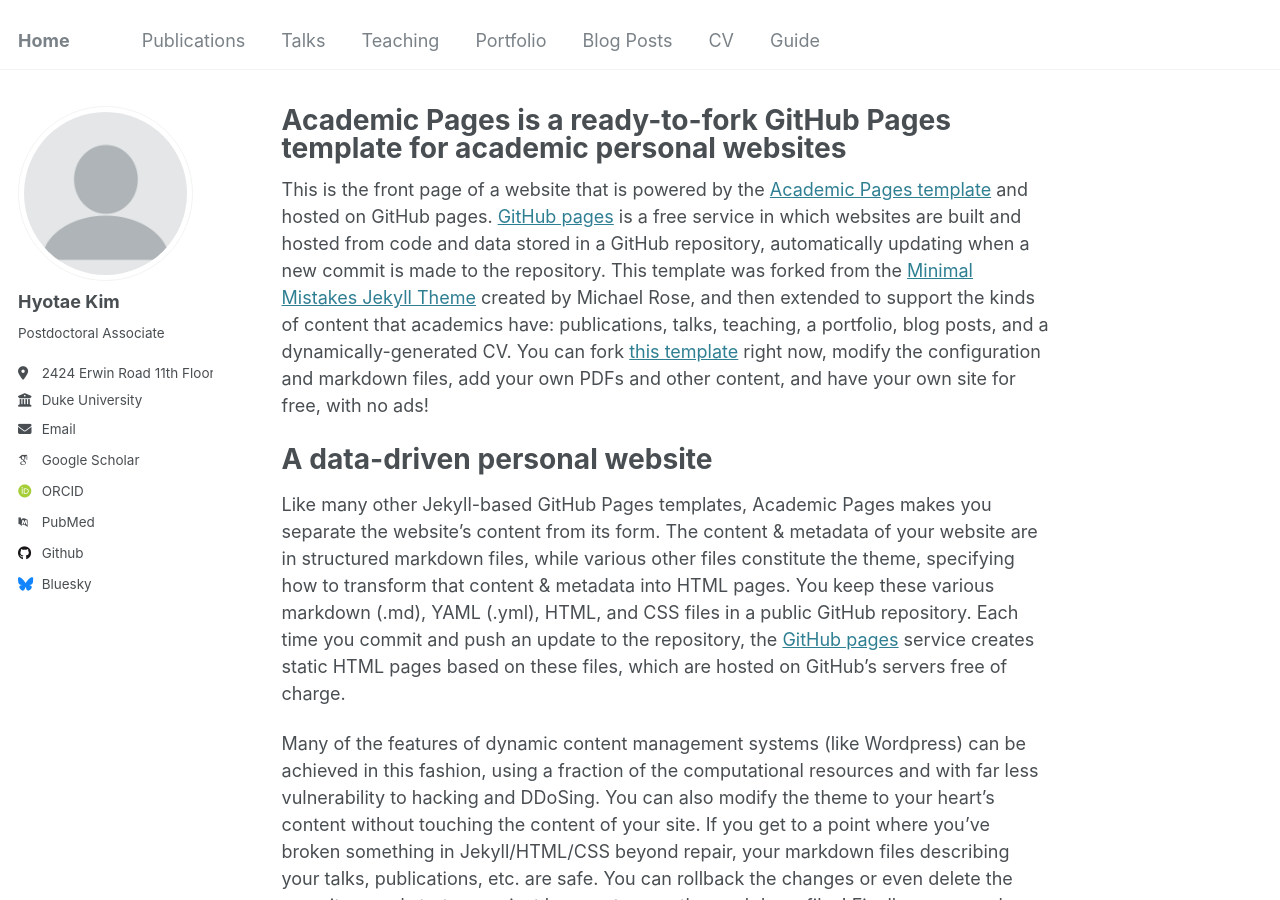
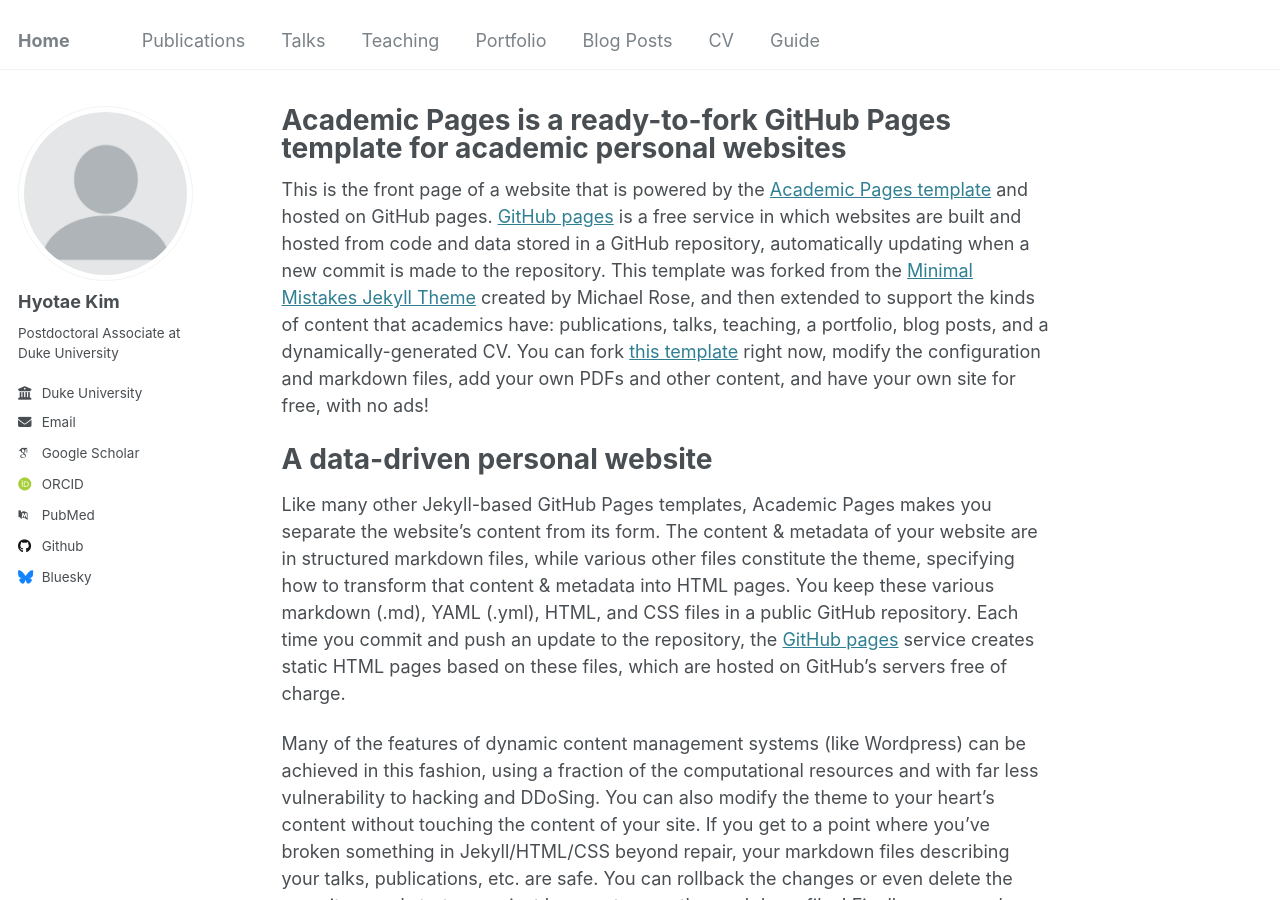
Before and after one commit to HyotaeKim/HyotaeKim.github.io, a Jekyll site: the page built from _pages/about.md, in a window 1280 px wide and 900 px high. Built offline with Jekyll 4.4.1, drawn with Linux system fonts in a browser that asks for light colours; some web fonts are replaced.

Commit message:
Update _config.yml

```diff
--- a/_config.yml
+++ b/_config.yml
@@ -24,8 +24,8 @@ author:
   avatar           : "profile.png"
   name             : "Hyotae Kim"
   pronouns         : # example: "she/her"
-  bio              : "Postdoctoral Associate"
-  location         : "2424 Erwin Road 11th Floor, 11087 Hock Plaza, Durham, NC 27705"
+  bio              : "Postdoctoral Associate at Duke University"
+  # location         : "2424 Erwin Road 11th Floor, 11087 Hock Plaza, Durham, NC 27705"
   employer         : "Duke University"
   uri              : # URL
   email            : "hyotae.kim@duke.edu"
```
